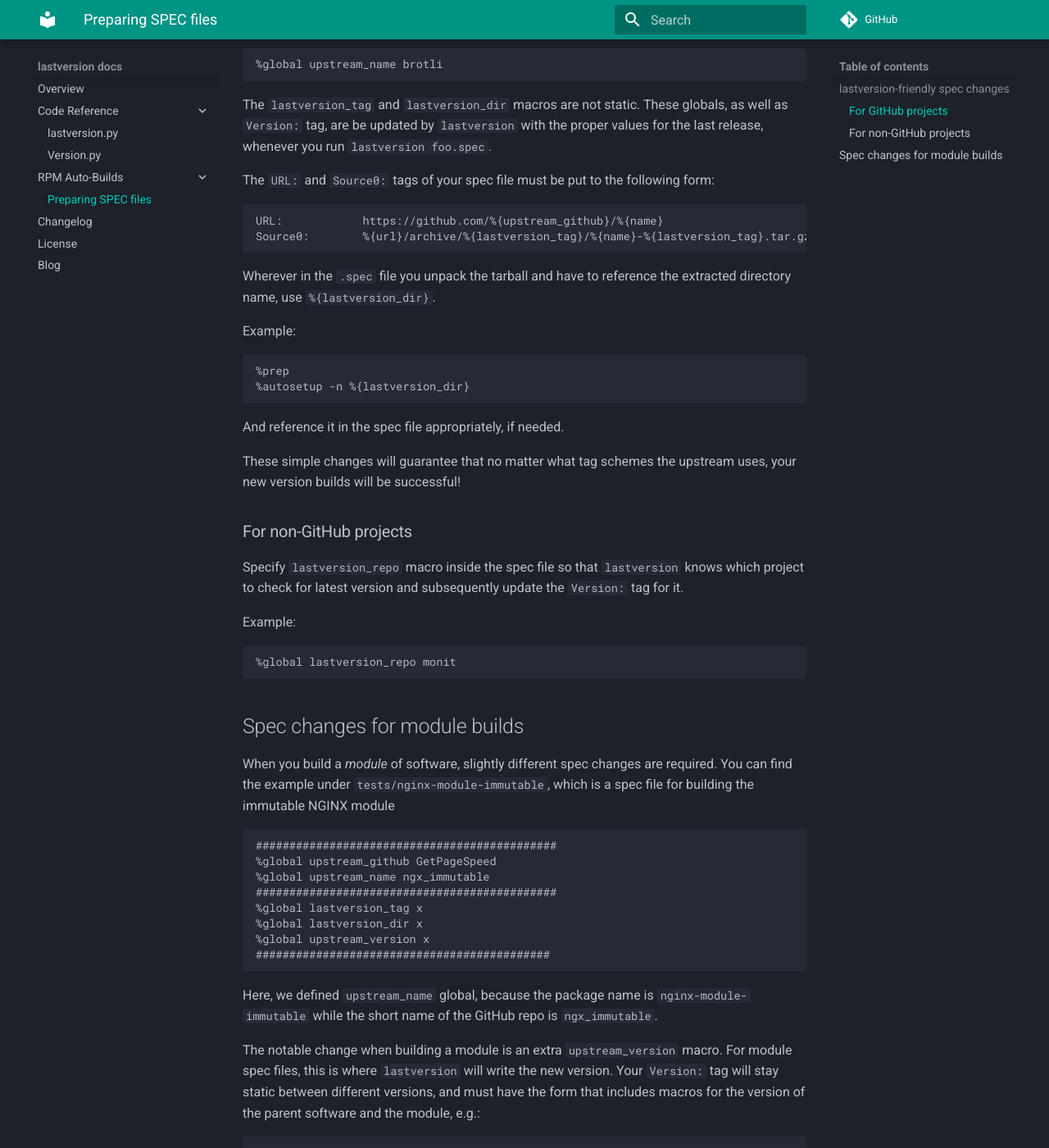
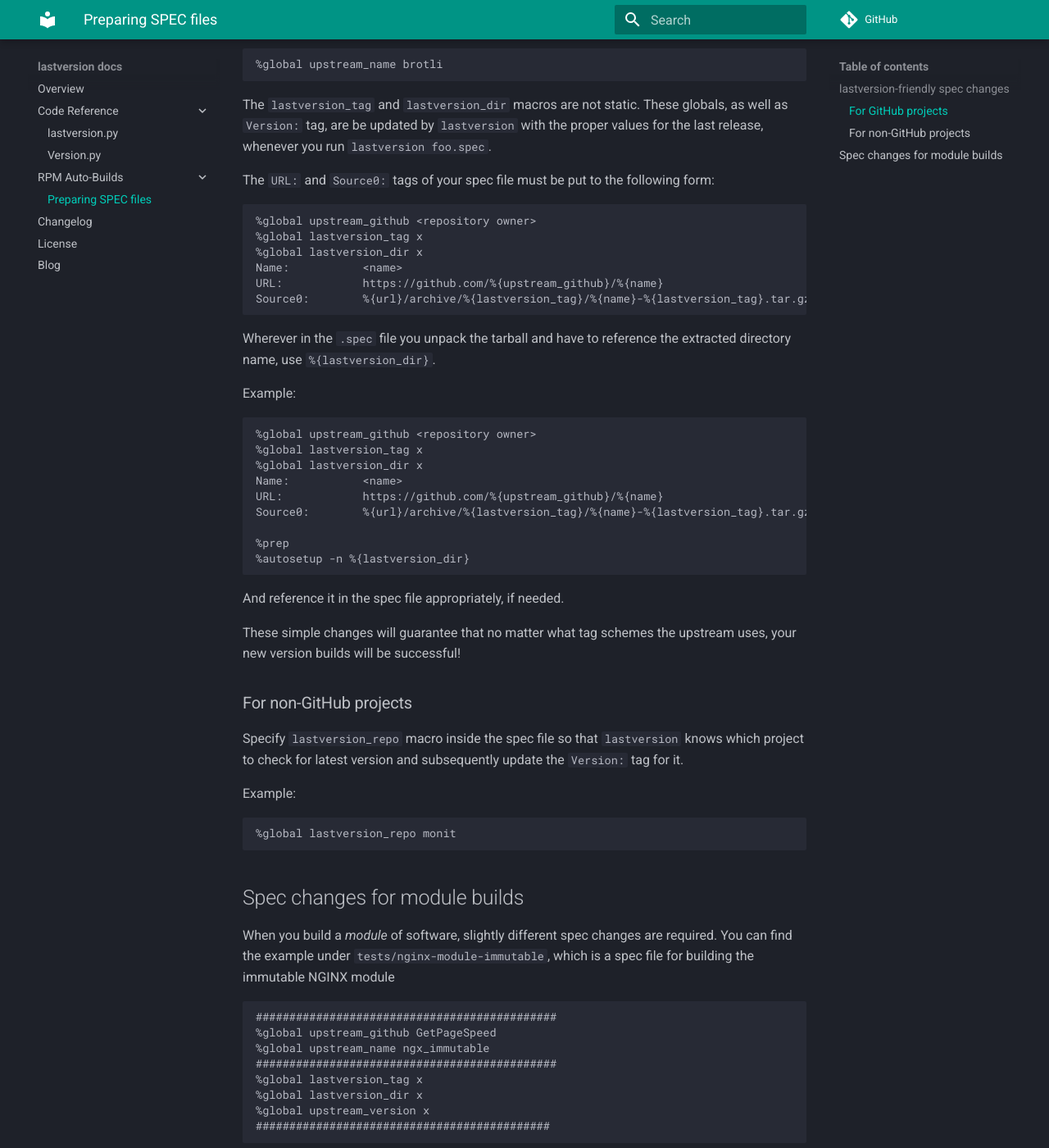
Before and after one commit to dvershinin/lastversion, an MkDocs documentation site: the page built from docs/spec-preparing.md, in a window 1280 px wide and 1400 px high, scrolled down 1136 px. Shown: the whole window at 82% size. Built offline with MkDocs 1.6.1 and Material for MkDocs 9.7.7, drawn with Linux system fonts in a browser that asks for light colours; comment, search, counter and statistics services are not loaded; some of the changed text lies outside the part shown.

````diff
--- a/docs/spec-preparing.md
+++ b/docs/spec-preparing.md
@@ -55,6 +55,10 @@ These globals, as well as `Version:` tag, are be updated by `lastversion` with t
 The `URL:` and `Source0:` tags of your spec file must be put to the following form:
 
 ```rpmspec
+%global upstream_github <repository owner>
+%global lastversion_tag x
+%global lastversion_dir x
+Name:           <name>
 URL:            https://github.com/%{upstream_github}/%{name}
 Source0:        %{url}/archive/%{lastversion_tag}/%{name}-%{lastversion_tag}.tar.gz
 ```
@@ -64,6 +68,13 @@ Wherever in the `.spec` file you unpack the tarball and have to reference the ex
 Example:
 
 ```rpmspec
+%global upstream_github <repository owner>
+%global lastversion_tag x
+%global lastversion_dir x
+Name:           <name>
+URL:            https://github.com/%{upstream_github}/%{name}
+Source0:        %{url}/archive/%{lastversion_tag}/%{name}-%{lastversion_tag}.tar.gz
+
 %prep
 %autosetup -n %{lastversion_dir}
 ```
@@ -105,6 +116,7 @@ The notable change when building a module is an extra `upstream_version` macro.
 Your `Version:` tag will stay static between different versions, and must have the form that includes macros for the version of the parent software and the module, e.g.:
 
 ```rpmspec
+%global upstream_version x  # <-- filled by `lastversion`
 Version: %{nginx_version}+%{upstream_version}
 ```
 
````
Also changed, not shown: 1 other file.
